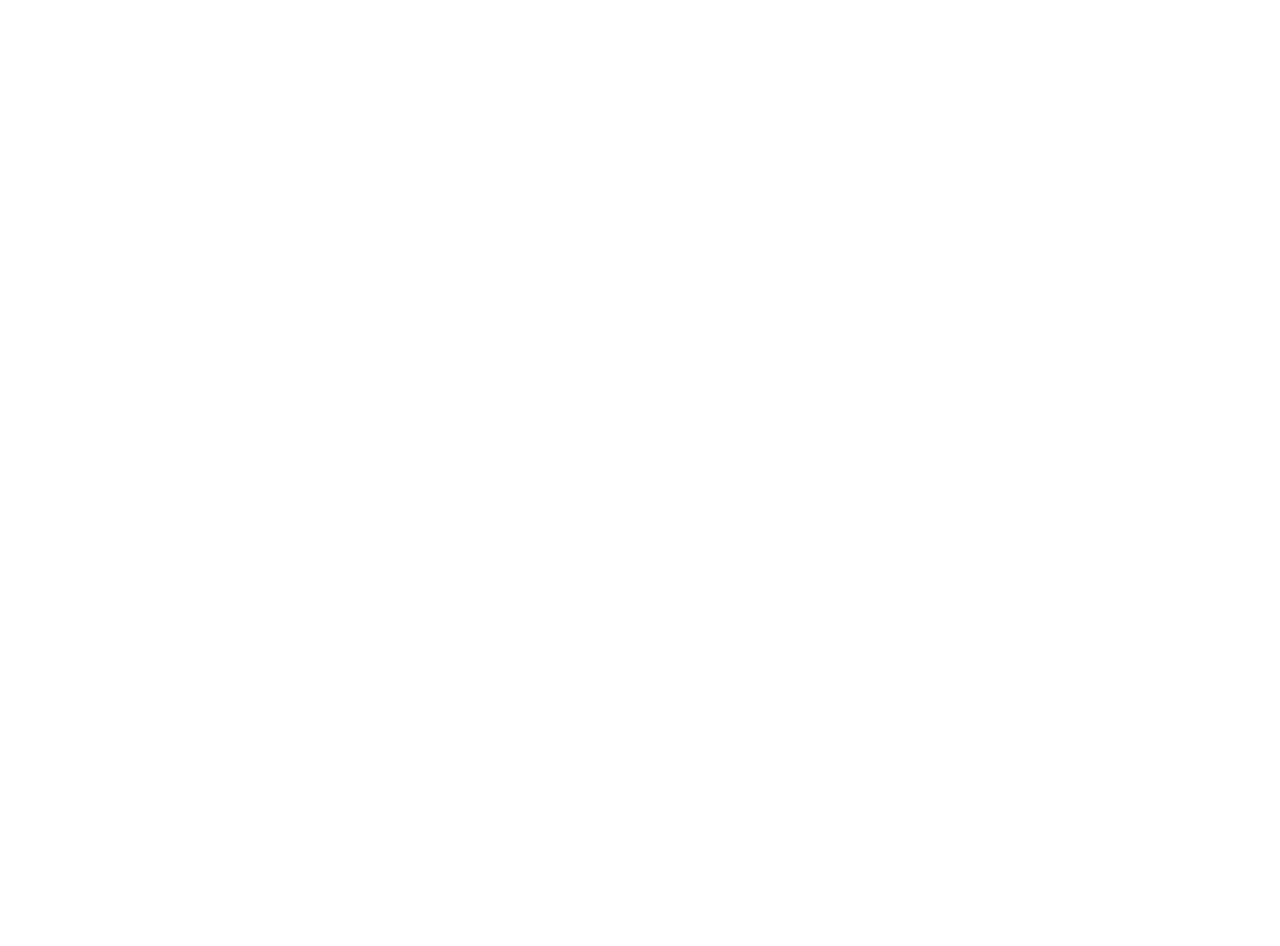
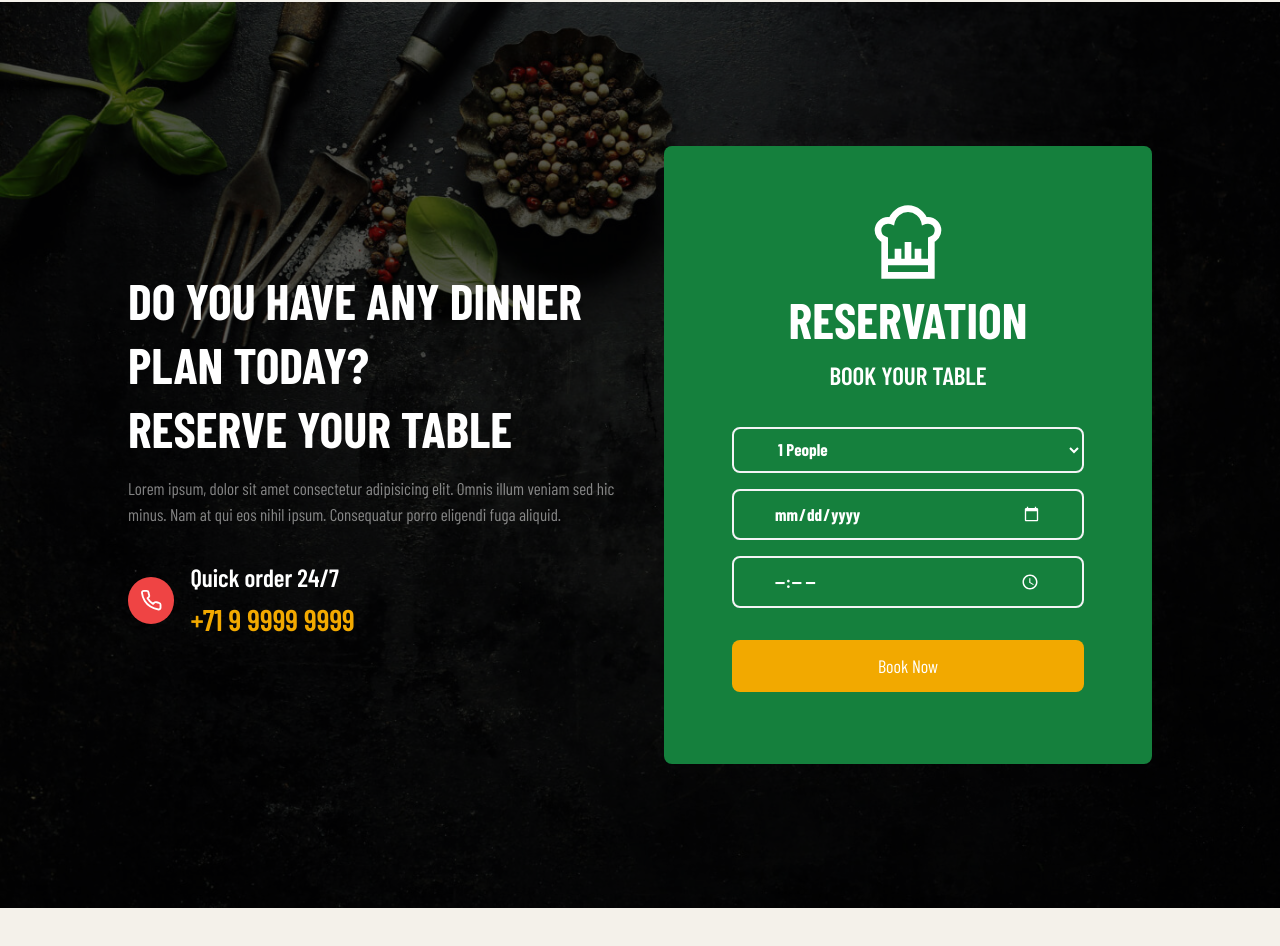
Before and after one commit to RuanCxrdoso/Burger-Landing, a Next.js app: page / in a window 1280 px wide. Shown: the part 3795-4741 px from the top of the page. Before the commit the page ends 3765 px from the top, so only its background shows below. Built offline with nearby package versions, Linux system fonts and the light colour scheme; a web font is replaced by a local one.

Commit message:
feat: Reservation section

```diff
--- a/app/components/Chefs/Chefs.tsx
+++ b/app/components/Chefs/Chefs.tsx
@@ -1,6 +1,4 @@
-import Image from "next/image"
-
-import ChefCard from "./ChefCard/ChefCards"
+import ChefCard from "./ChefCard/ChefCard"
 
 import chef1 from '@/public/images/t1.jpg'
 import chef2 from '@/public/images/t2.jpg'
--- a/app/components/Home.tsx
+++ b/app/components/Home.tsx
@@ -3,6 +3,7 @@ import Delivery from "./Delivery/Delivery"
 import Feature from "./Features/Feature"
 import Hero from "./Hero/Hero"
 import PopularBurger from "./PopularBurger/PopularBurger"
+import Reservation from "./Reservations/Reservation"
 
 export default function Home() {
   return (
@@ -12,6 +13,7 @@ export default function Home() {
       <PopularBurger />
       <Delivery />
       <Chefs />
+      <Reservation />
     </div>
   )
 }
--- /dev/null
+++ b/app/components/Reservations/Reservation.tsx
@@ -0,0 +1,42 @@
+import { FiPhone } from "react-icons/fi"
+import ReservationForm from "./ReservationForm/ReservationForm"
+
+export default function Reservation() {
+  return (
+    <div className="relative pt-[5rem] mt-[2rem] pb-[5rem] mb-[3rem] bg-[url('/images/bg-black.jpg')] bg-no-repeat bg-cover w-full h-full">
+      <div className="absolute inset-0 bg-[#000000a6]" />
+
+      <div className="grid grid-cols-1 md:grid-cols-2 items-center gap-[3rem] w-[80%] mx-auto mt-[4rem] mb-[4rem] relative">
+        <div>
+          <h1 className="text-[30px] md:text-[40px] lg:text-[50px] uppercase text-white md:leading-[4rem] leading-[3rem] font-bold">
+            DO YOU HAVE ANY DINNER PLAN TODAY?
+            <br />
+            RESERVE YOUR TABLE
+          </h1>
+
+          <p className="text-white opacity-50 text-[17px] mt-[1rem]">
+           Lorem ipsum, dolor sit amet consectetur adipisicing elit. Omnis illum veniam sed hic minus. Nam at qui eos nihil ipsum. Consequatur porro eligendi fuga aliquid.
+          </p>
+
+          <div className="flex items-center gap-4 mt-[2rem]">
+            <div className="text-white text-[1.4rem] p-3 rounded-full bg-red-500">
+              <FiPhone />
+            </div>
+
+            <div>
+              <p className="font-semibold text-[25px] text-white">
+                Quick order 24/7
+              </p>
+
+              <p className="font-semibold text-[#F2A900] text-[30px]">
+                +71 9 9999 9999
+              </p>
+            </div>
+          </div>
+        </div>
+
+        <ReservationForm />
+      </div>
+    </div>
+  )
+}
--- /dev/null
+++ b/app/components/Reservations/ReservationForm/ReservationForm.tsx
@@ -0,0 +1,35 @@
+import { GrRestaurant } from "react-icons/gr";
+
+export default function ReservationForm() {
+  return (
+    <div className="bg-green-700 p-6 rounded-lg">
+      <GrRestaurant className="w-[5rem] h-[5rem] text-white mt-[2rem] mx-auto" />
+      <h1 className="text-center font-bold uppercase text-[30px] md:text-[40px] lg:text-[50px] text-white">
+        Reservation
+      </h1>
+
+      <p className="uppercase text-[20px] md:text-[25px] text-white font-semibold text-center">
+        Book your table
+      </p>
+
+      <div className="mt-[2rem]">
+        <select name="people" id="people" className="px-10 py-2.5 block w-[80%] mx-auto bg-transparent rounded-lg outline-none font-bold text-[17px] text-white border-[2.2px] border-gray-100">
+          <option value="1" className="text-black">1 People</option>
+          <option value="2" className="text-black">2 Peoples</option>
+          <option value="3" className="text-black">3 Peoples</option>
+          <option value="4" className="text-black">4 Peoples</option>
+          <option value="5" className="text-black">5 Peoples</option>
+        </select>
+
+          <input type="date" className="px-10 py-2.5 block w-[80%] mt-4 mx-auto bg-transparent rounded-lg outline-none font-bold text-[17px] text-white border-[2.2px] border-gray-100" />
+        <input type="time" className="px-10 py-2.5 bg-transparent block w-[80%] mx-auto mt-[1rem] rounded-lg outline-none font-bold text-[17px] text-white border-[2.2px] border-gray-100" />
+
+        <div className="mt-[2rem] w-[80%] text-center mx-auto">
+          <button className="px-8 py-3 rounded-lg mb-[3rem] text-lg w-full bg-[#F2A900] transition-all duration-300 hover:bg-green-600 text-white">
+            Book Now
+          </button>
+        </div>
+      </div>
+    </div>
+  )
+}
--- a/app/globals.css
+++ b/app/globals.css
@@ -11,3 +11,11 @@
     @apply text-[30px] md:text-[35px] lg:text-[45px] xl:text-[50px] uppercase text-gray-900 md:leading-[4rem] leading-[3rem] text-center font-bold
   }
 }
+
+input[type="date"]::-webkit-calendar-picker-indicator {
+  filter: invert(1);
+}
+
+input[type="time"]::-webkit-calendar-picker-indicator {
+  filter: invert(1);
+}
```
Also changed, not shown: app/components/Chefs/ChefCard/ChefCard.tsx (renamed from app/components/Chefs/ChefCard/ChefCards.tsx).
